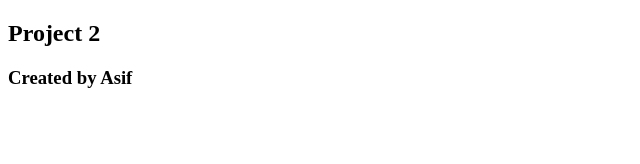
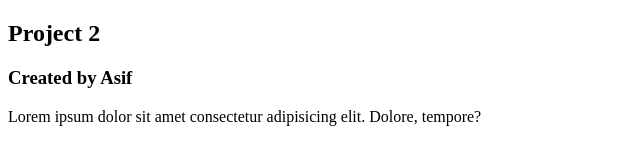
Before and after one commit to Mohd-Ashif0770/Project2, a plain HTML site: page index.html in a window 1280 px wide. Shown: the whole page, without its empty margins (0-640 px from the left). Drawn offline with Linux system fonts and the light colour scheme.

Commit message:
p tag added

```diff
--- a/index.html
+++ b/index.html
@@ -8,5 +8,6 @@
 <body>
     <h2>Project 2</h2>
     <h3>Created by Asif</h3>
+    <p>Lorem ipsum dolor sit amet consectetur adipisicing elit. Dolore, tempore?</p>
 </body>
 </html>
```
